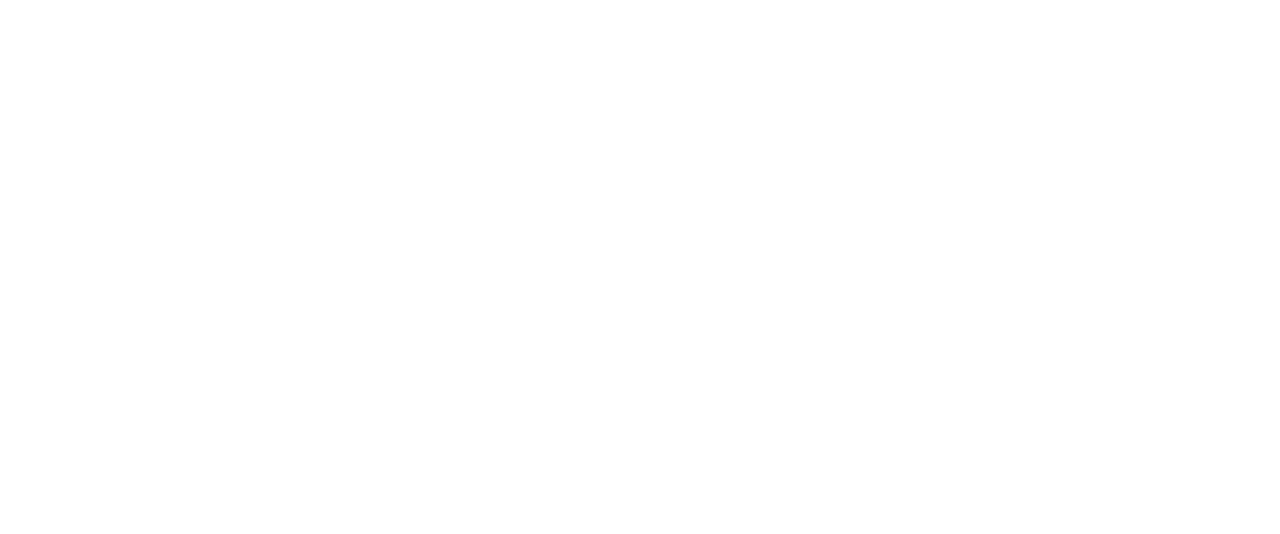
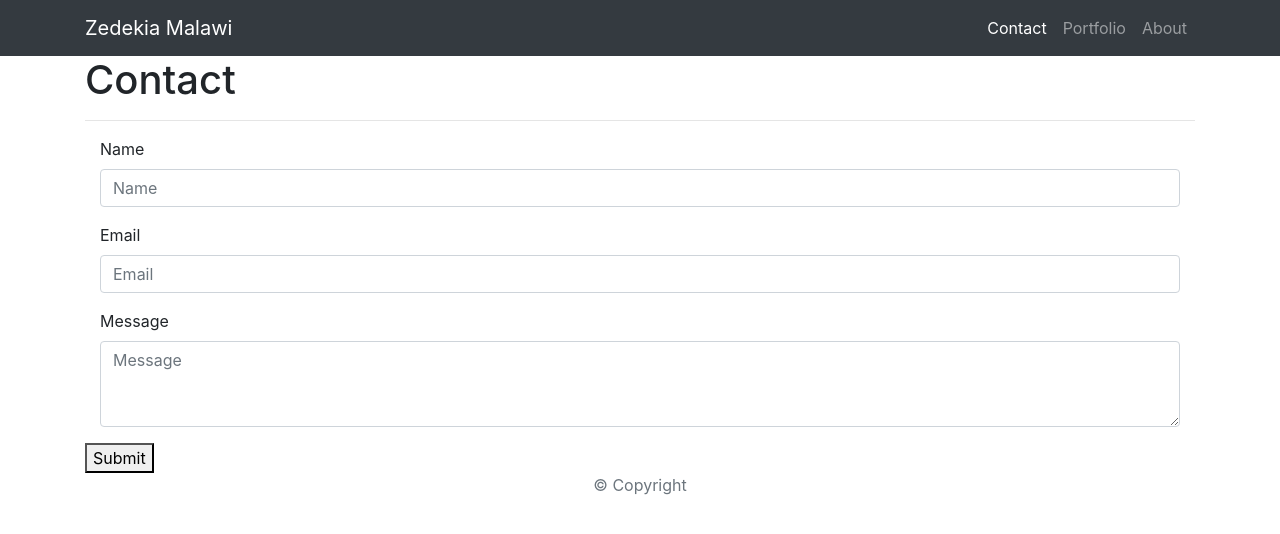
Before and after one commit to malawi02/Homework2, a plain HTML site: page contact.html in a window 1280 px wide. Drawn offline with nearby package versions, Linux system fonts and the light colour scheme.

Commit message:
coded conract and portfolio

```diff
--- a/contact.html
+++ b/contact.html
@@ -0,0 +1,87 @@
+<!DOCTYPE html>
+<html lang="en">
+<head>
+    <meta charset="UTF-8">
+    <meta name="viewport" content="width=device-width, initial-scale=1.0">
+    <meta http-equiv="X-UA-Compatible" content="ie=edge">
+    <title>Responsive Bio</title>
+    <link rel="stylesheet" href="https://maxcdn.bootstrapcdn.com/bootstrap/4.0.0/css/bootstrap.min.css">
+
+
+    <link rel="stylesheet" href="assets/css/styles.css" media="screen">
+
+</head>
+<body>
+        <nav class="navbar navbar-expand-lg navbar-dark bg-dark">
+                <div class="container">
+                  <a class="navbar-brand" href="index.html" id="logo">Zedekia Malawi</a>
+                  <button class="navbar-toggler" type="button" data-toggle="collapse" data-target="#navbarTogglerDemo01"
+                    aria-controls="navbarTogglerDemo01" aria-expanded="false" aria-label="Toggle navigation">
+                    <span class="navbar-toggler-icon"></span>
+                  </button>
+                  <div class="collapse navbar-collapse" id="navbarTogglerDemo01">
+                    <ul class="navbar-nav ml-auto mt-2 mt-lg-0">
+                      <li class="nav-item">
+                        <a class="nav-link active" href="contact.html">Contact</a>
+                      </li>
+                      <li class="nav-item">
+                        <a class="nav-link" href="portfolio.html">Portfolio</a>
+                      </li>
+                      <li class="nav-item">
+                        <a class="nav-link" href="index.html">About</a>
+                      </li>
+                    </ul>
+                  </div>
+                </div>
+        </nav>
+          <div id="main-container" class="container">
+            <section class="row">
+              <div class="col-md-12">
+                <form class="block form-horizontal">
+                  <h1 class="block-header">Contact</h1>
+                  <hr />
+                  <div class="form-group">
+                    <label for="name" class="col-sm-2 control-label">Name</label>
+                    <div class="col-sm-12">
+                      <input type="email" class="form-control" id="name" placeholder="Name">
+                    </div>
+                  </div>
+                  <div class="form-group">
+                    <label for="email" class="col-sm-2 control-label">Email</label>
+                    <div class="col-sm-12">
+                      <input type="password" class="form-control" id="email" placeholder="Email">
+                    </div>
+                  </div>
+                  <div class="form-group">
+                    <label class="col-sm-2 control-label" for="msg">Message</label>
+                    <div class="col-sm-12">
+                      <textarea id="msg" class="form-control" rows="3" placeholder="Message"></textarea>
+                    </div>
+                  </div>
+                  <button class="submit-btn">Submit</button>
+                </form>
+              </div>
+            </section>
+          </div>
+          <footer class="footer">
+            <div class="two-toned-footer-color"></div>
+            <p class="text-muted text-muted-footer text-center">
+              &copy; Copyright
+            </p>
+          </footer>
+
+
+
+
+
+
+
+
+          <script type="text/javascript" src="https://cdnjs.cloudflare.com/ajax/libs/jquery/3.2.1/jquery.min.js"></script>
+
+
+          <script src="https://maxcdn.bootstrapcdn.com/bootstrap/4.0.0/js/bootstrap.min.js"></script></script>
+
+        </body>
+
+        </html>
```
Also changed, not shown: index.html (+4 -6 lines), portfolio.html (+74 -0 lines).
